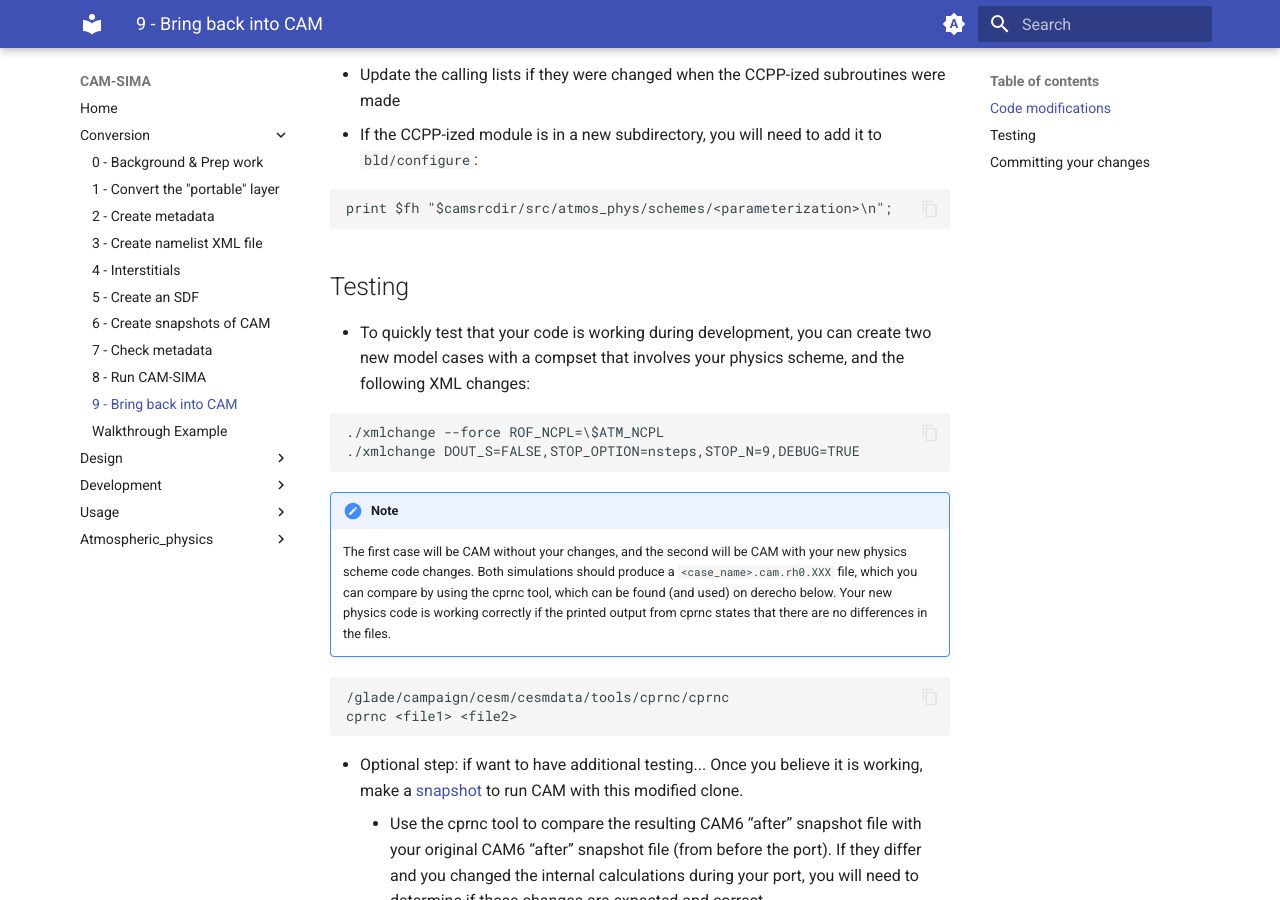
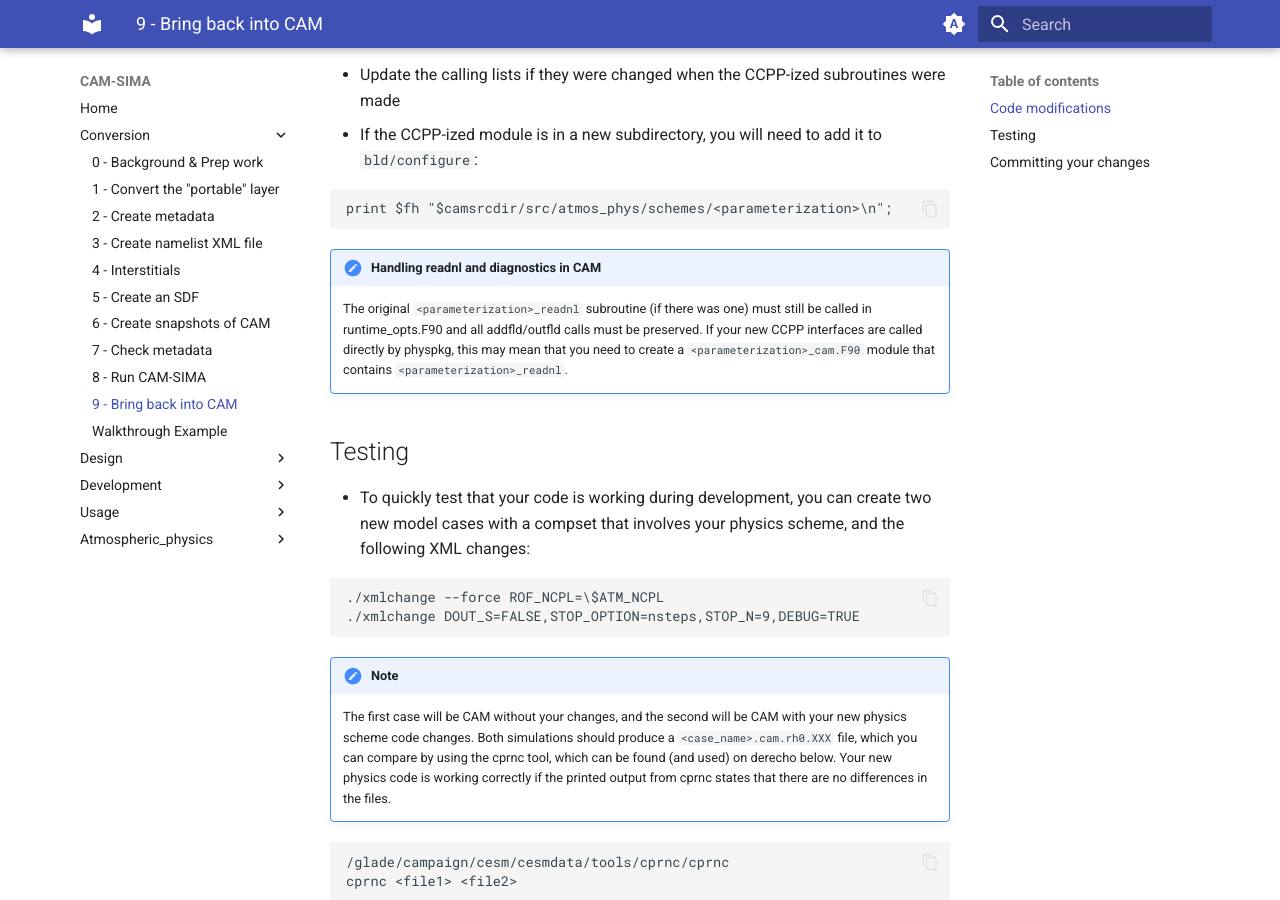
Before and after one commit to kuanchihwang/CAM-SIMA-Docs, an MkDocs documentation site: the page built from docs/conversion/back-to-cam.md, in a window 1280 px wide and 900 px high, scrolled down 493 px. Built offline with MkDocs 1.6.1 and Material for MkDocs 9.7.7, drawn with Linux system fonts in a browser that asks for light colours.

Commit message:
elaborate a  bit on readnl in CAM

````diff
--- a/docs/conversion/back-to-cam.md
+++ b/docs/conversion/back-to-cam.md
@@ -16,6 +16,9 @@ mkdir src/atmos_phys/schemes/<parameterization>
 ```
 print $fh "$camsrcdir/src/atmos_phys/schemes/<parameterization>\n";
 ```
+
+!!!Note "Handling readnl and diagnostics in CAM"
+    The original `<parameterization>_readnl` subroutine (if there was one) must still be called in runtime_opts.F90 and all addfld/outfld calls must be preserved. If your new CCPP interfaces are called directly by physpkg, this may mean that you need to create a `<parameterization>_cam.F90` module that contains `<parameterization>_readnl`.
 
 ## Testing
 
````
